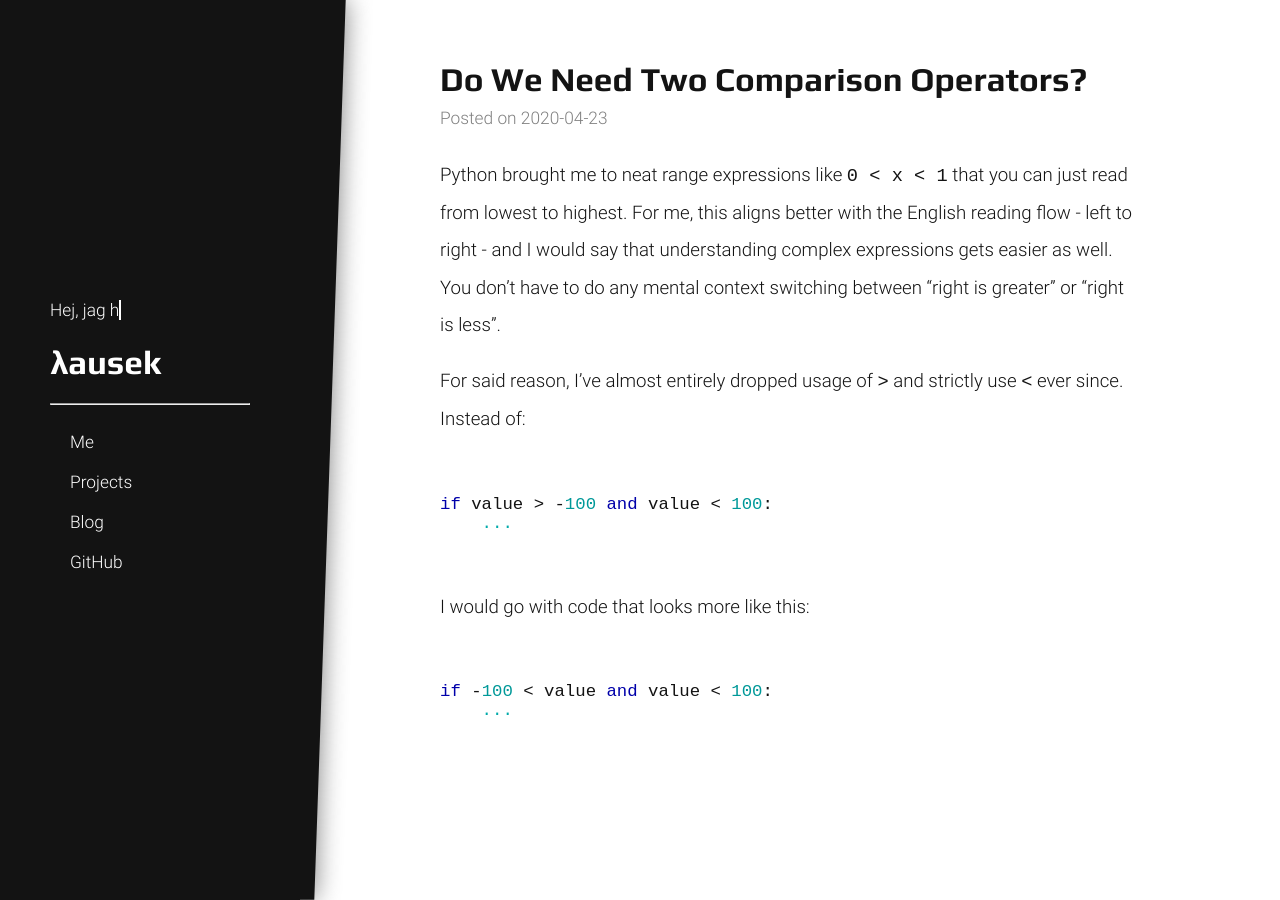
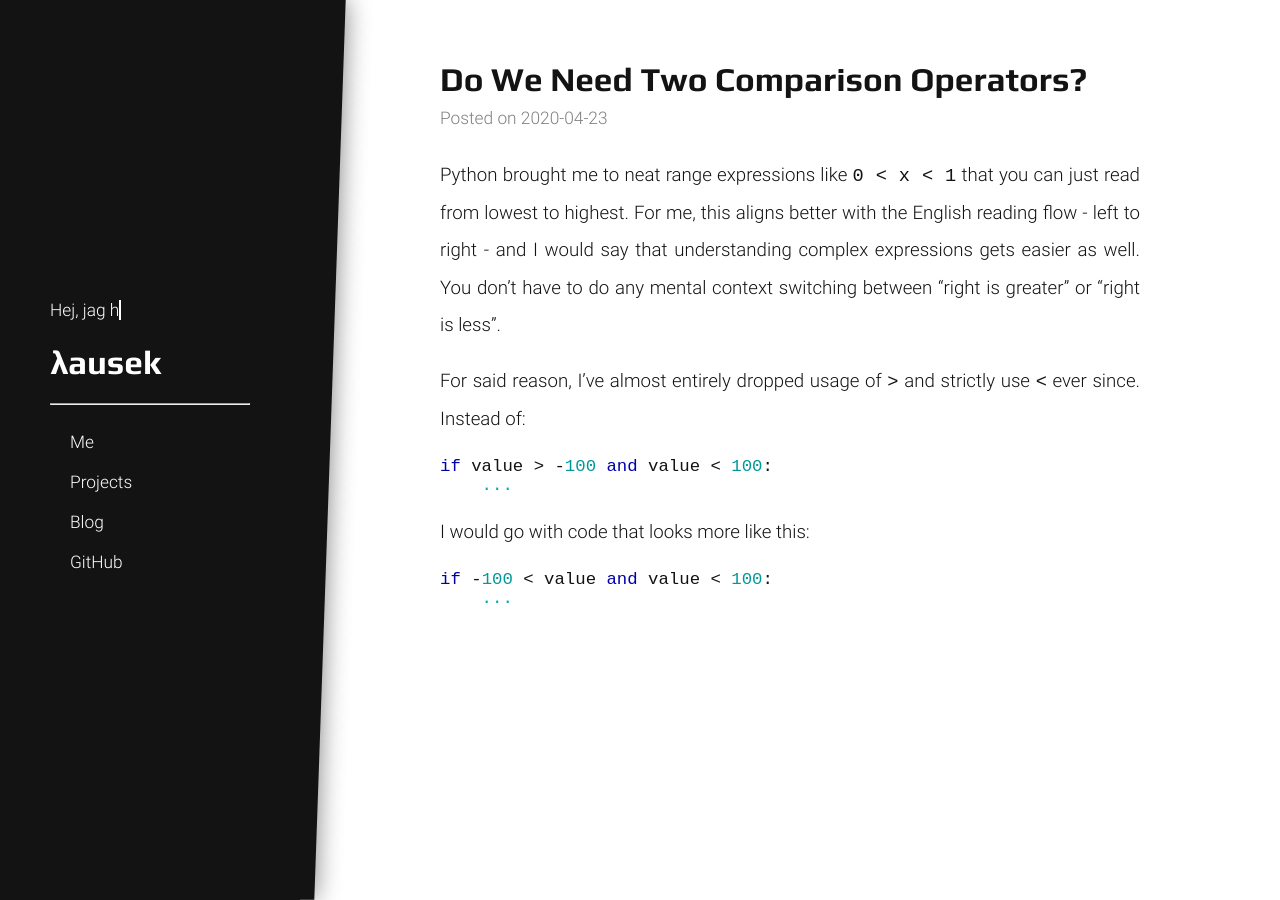
Before and after one commit to lausek/lausek.github.io, a Jekyll site: the page built from _posts/2020-04-23-do-we-need-two-comparison-operators?.md, in a window 1280 px wide. Built offline with Jekyll 4.4.1, drawn with Linux system fonts in a browser that asks for light colours.

Commit message:
more styling

```diff
--- a/_layouts/post.html
+++ b/_layouts/post.html
@@ -7,7 +7,7 @@ mode: full
     <h1 class="article-title">{{ page.title }}</h1>
     <span class="article-info">Posted on {{ page.date | date: "%Y-%m-%d" }}</span>
 
-    <div>
+    <div class="article-content">
         {{ page.content }}
     </div>
 </article>
--- a/css/minimal.scss
+++ b/css/minimal.scss
@@ -171,7 +171,8 @@ article {
         color: gray;
     }
 
-    div {
+    .article-content {
+        text-align: justify;
         padding: 10px 0;
     }
 }
```
